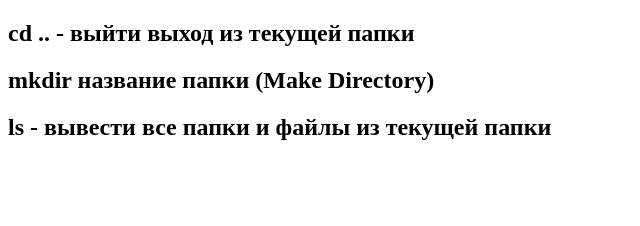
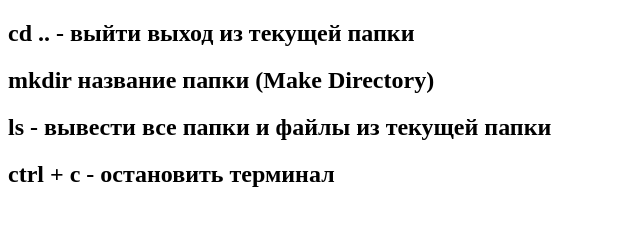
Before and after one commit to Jakshylylk/terminal-commands, a plain HTML site: page index.html in a window 1280 px wide. Shown: the whole page, without its empty margins (0-640 px from the left). Drawn offline with Linux system fonts and the light colour scheme.

Commit message:
add info about ctrl c

```diff
--- a/index.html
+++ b/index.html
@@ -13,5 +13,6 @@
     <h2>cd .. - выйти выход из текущей папки</h2>
     <h2>mkdir название папки (Make Directory)</h2>
     <h2>ls - вывести все папки и файлы из текущей папки</h2>
+    <h2>ctrl + c - остановить терминал</h2>
   </body>
 </html>
```
